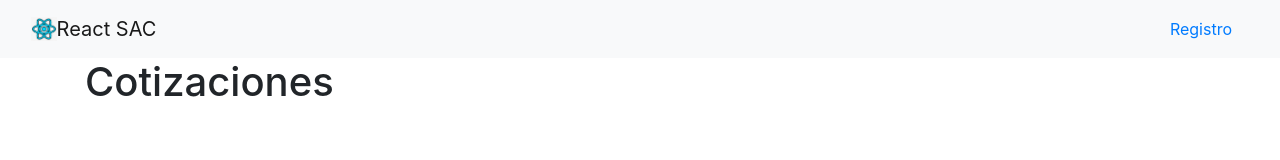
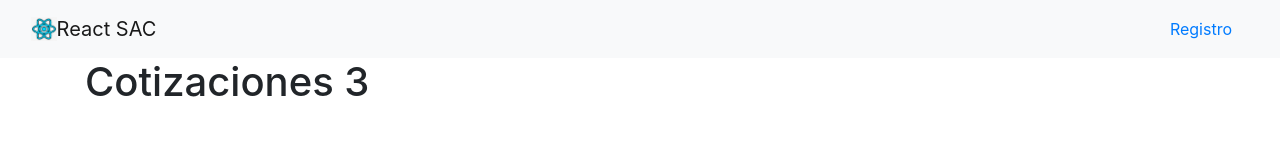
Before and after one commit to KarlaAnahidRaCa22/React-Sac, a React (Create React App) app: page /cotizacion/crear in a window 1280 px wide. Shown: the top 160 px of the page. Built offline with nearby package versions, Linux system fonts and the light colour scheme.

Commit message:
empresaUsuarioFunciona

```diff
--- a/src/cotizacion/CrearCotizacion.tsx
+++ b/src/cotizacion/CrearCotizacion.tsx
@@ -34,7 +34,7 @@ export default function CrearCotizacion(){
 */
     return(
         <>
-            <h1>Cotizaciones</h1>
+            <h1>Cotizaciones 3</h1>
            {/*<MostrarErrores errores={errores} />
             {cargado ? <FormularioCotizacion
 
```
